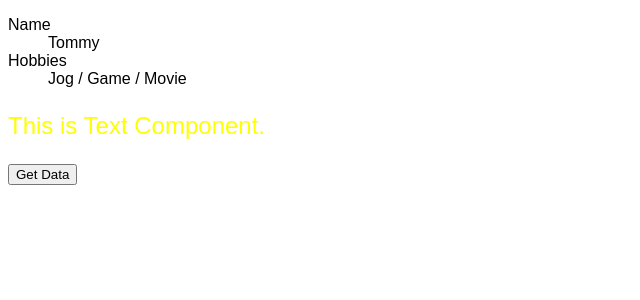
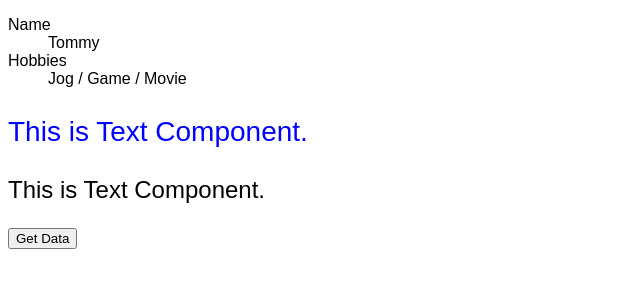
Before and after one commit to koyamal/learn-react-02-07, a React (Create React App) app: page / in a window 1280 px wide. Shown: the top 300 px of the page, without its empty margins (0-640 px from the left). Built offline with nearby package versions, Linux system fonts and the light colour scheme.

Commit message:
Edit Text component

```diff
--- a/src/App.tsx
+++ b/src/App.tsx
@@ -25,7 +25,8 @@ export default function App() {
   return (
     <div className="App">
       <UserProfile user={user} />
-      <Text color="yellow" fontSize="24px" />
+      <Text color="blue" fontSize="28px" />
+      <Text />
       <button onClick={onClickFetchData}>Get Data</button>
       {todos.map((todo) => {
         return (
--- a/src/Text.tsx
+++ b/src/Text.tsx
@@ -1,11 +1,11 @@
 import { VFC } from "react";
 
 type Props = {
-  color: string;
-  fontSize: string;
+  color?: string;
+  fontSize?: string;
 };
 
 export const Text: VFC<Props> = (props) => {
-  const { color, fontSize } = props;
+  const { color = "black", fontSize = "24px" } = props;
   return <p style={{ color, fontSize }}>This is Text Component.</p>;
 };
```
